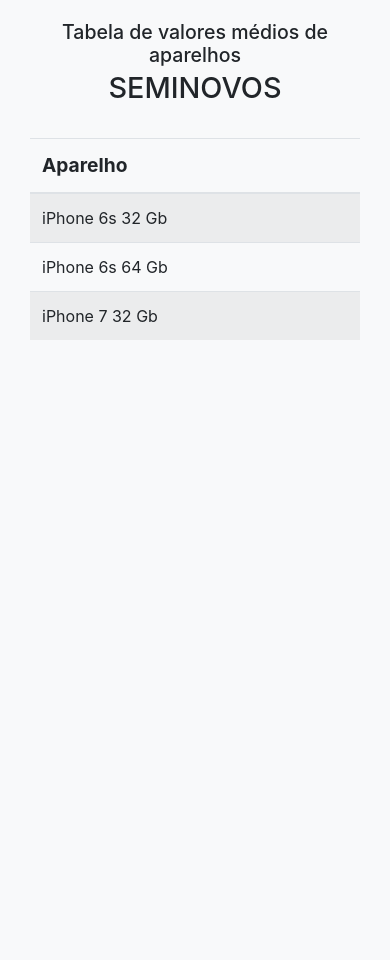
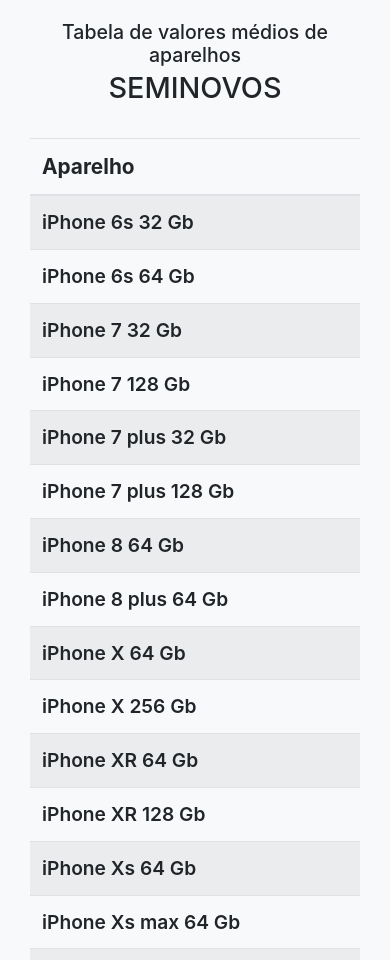
Before and after one commit to dancosta/FinancePhone, a website: page SemiNovos/index.html in a window 390 px wide. Shown: the part 140-1100 px from the top of the page. Before the commit the page ends 844 px from the top, so only its background shows below. Drawn offline with nearby package versions, Linux system fonts and the light colour scheme.

Commit message:
all phones now

```diff
--- a/SemiNovos/css/styles.css
+++ b/SemiNovos/css/styles.css
@@ -15,7 +15,18 @@
 }
 
 th {
+    font-size: 1.3rem;
+}
+
+td {
+    /*font-family: 'Ubuntu', sans-serif;*/
+    font-weight:600;
     font-size: 1.2rem;
+}
+
+td>p {
+    font-weight: normal;
+    font-family: 'Roboto Slab', serif;
 }
 .container{
     max-width:750px;
--- a/SemiNovos/data/phones.json
+++ b/SemiNovos/data/phones.json
@@ -5,10 +5,58 @@
   },
   {
     "device":"iPhone 6s 64 Gb",
-    "price":"R$ 800,00 - R$ 1000,00"
+    "price":"R$ 800,00 - R$ 1.000,00"
   },
   {
     "device":"iPhone 7 32 Gb",
-    "price":"R$ 1000,00 - R$ 1200,00"
+    "price":"R$ 1.000,00 - R$ 1.200,00"
+  },
+  {
+    "device":"iPhone 7 128 Gb",
+    "price":"R$ 1.300,00 - R$ 1.500,00"
+  },
+  {
+    "device":"iPhone 7 plus 32 Gb",
+    "price":"R$ 1.500,00 - R$ 1.700,00"
+  },
+  {
+    "device":"iPhone 7 plus 128 Gb",
+    "price":"R$ 1.700,00 - R$ 2.000,00"
+  },
+  {
+    "device":"iPhone 8 64 Gb",
+    "price":"R$ 1.600,00 - R$ 1.900,00"
+  },
+  {
+    "device":"iPhone 8 plus 64 Gb",
+    "price":"R$ 2.000,00 - R$ 2.200,00"
+  },
+  {
+    "device":"iPhone X 64 Gb",
+    "price":"R$ 2.800,00 - R$ 3.000,00"
+  },
+  {
+    "device":"iPhone X 256 Gb",
+    "price":"R$ 3.000,00 - R$ 3.200,00"
+  },
+  {
+    "device":"iPhone XR 64 Gb",
+    "price":"R$ 2.800,00 - R$ 3.000,00"
+  },
+  {
+    "device":"iPhone XR 128 Gb",
+    "price":"R$ 3.000,00 - R$ 3.200,00"
+  },
+  {
+    "device":"iPhone Xs 64 Gb",
+    "price":"R$ 3.200,00 - R$ 3.500,00"
+  },
+  {
+    "device":"iPhone Xs max 64 Gb",
+    "price":"R$ 4.000,00 - R$ 4.200,00"
+  },
+  {
+    "device":"iPhone Xs max 256 Gb",
+    "price":"R$ 4.300,00 - R$ 4.500,00"
   }
 ]
--- a/SemiNovos/index.html
+++ b/SemiNovos/index.html
@@ -12,6 +12,8 @@
     integrity="sha384-ggOyR0iXCbMQv3Xipma34MD+dH/1fQ784/j6cY/iJTQUOhcWr7x9JvoRxT2MZw1T" crossorigin="anonymous">
   <!-- Site CSS -->
   <link rel="stylesheet" href="css/styles.css">
+  <!--fonts google Ubuntu Robot Slab-->
+  <link href="https://fonts.googleapis.com/css?family=Roboto+Slab:300|Ubuntu&display=swap" rel="stylesheet">
 
 
   <!-- JS bootstrap -->
@@ -23,8 +25,6 @@
   <script src="https://stackpath.bootstrapcdn.com/bootstrap/4.3.1/js/bootstrap.min.js"
     integrity="sha384-JjSmVgyd0p3pXB1rRibZUAYoIIy6OrQ6VrjIEaFf/nJGzIxFDsf4x0xIM+B07jRM"
     crossorigin="anonymous"></script>
-
-  <script src="js/lib/jquery.inputmask.min.js"></script>
   <script src="js/seminovos.js" defer></script>
 </head>
 
```
Also changed, not shown: SemiNovos/js/seminovos.js (+4 -4 lines).
